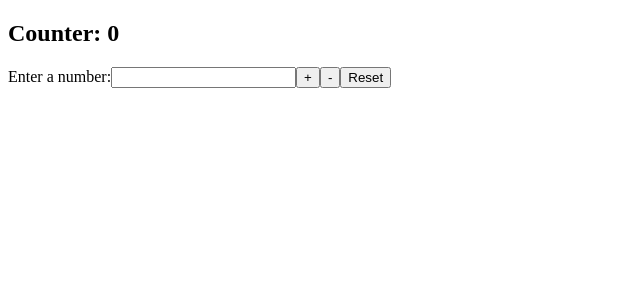
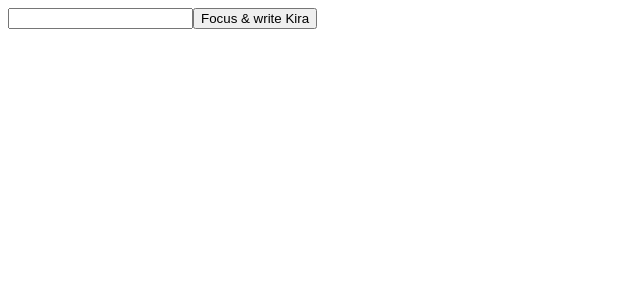
Before and after one commit to Maestro-Kira/react-practice-repository, a React (Vite) app: page / in a window 1280 px wide. Shown: the top 300 px of the page, without its empty margins (0-640 px from the left). Built offline with nearby package versions, Linux system fonts and the light colour scheme.

Commit message:
Code through useRef example

```diff
--- a/src/App.jsx
+++ b/src/App.jsx
@@ -1,9 +1,16 @@
-import { Counter } from "./components/Counter";
+import { useRef } from "react";
 
 function App() {
+  const inputElement = useRef(null);
+
+  const focusInput = () => {
+    inputElement.current.focus();
+    inputElement.current.value = "Kira";
+  };
   return (
     <div>
-      <Counter />
+      <input type="text" ref={inputElement} />
+      <button onClick={() => focusInput()}>Focus & write Kira</button>
     </div>
   );
 }
--- a/src/components/Counter.jsx
+++ /dev/null
@@ -1,40 +0,0 @@
-import { useReducer, useState } from "react";
-import { reducer, initialState } from "./counterReducer";
-
-export const Counter = () => {
-  const [state, dispatch] = useReducer(reducer, initialState);
-  const [number, setNumber] = useState("");
-
-  const handleSubmit = (e, type) => {
-    e.preventDefault();
-    if (!number && type !== "reset") return;
-
-    dispatch({ type, value: Number(number) });
-    setNumber(""); // Clear input after action
-  };
-
-  return (
-    <div>
-      <h2>Counter: {state.counter}</h2>
-
-      <form>
-        <label>Enter a number:</label>
-        <input
-          type="number"
-          value={number}
-          onChange={(e) => setNumber(e.target.value)}
-        />
-
-        <button type="submit" onClick={(e) => handleSubmit(e, "increment")}>
-          +
-        </button>
-        <button type="submit" onClick={(e) => handleSubmit(e, "decrement")}>
-          -
-        </button>
-        <button type="submit" onClick={(e) => handleSubmit(e, "reset")}>
-          Reset
-        </button>
-      </form>
-    </div>
-  );
-};
--- a/src/components/counterReducer.jsx
+++ /dev/null
@@ -1,19 +0,0 @@
-export const initialState = {
-  counter: 0,
-};
-
-export const reducer = (state, action) => {
-  switch (action.type) {
-    case "increment":
-      return { ...state, counter: state.counter + action.value };
-
-    case "decrement":
-      return { ...state, counter: state.counter - action.value };
-
-    case "reset":
-      return { ...state, counter: 0 };
-
-    default:
-      return state;
-  }
-};
```
